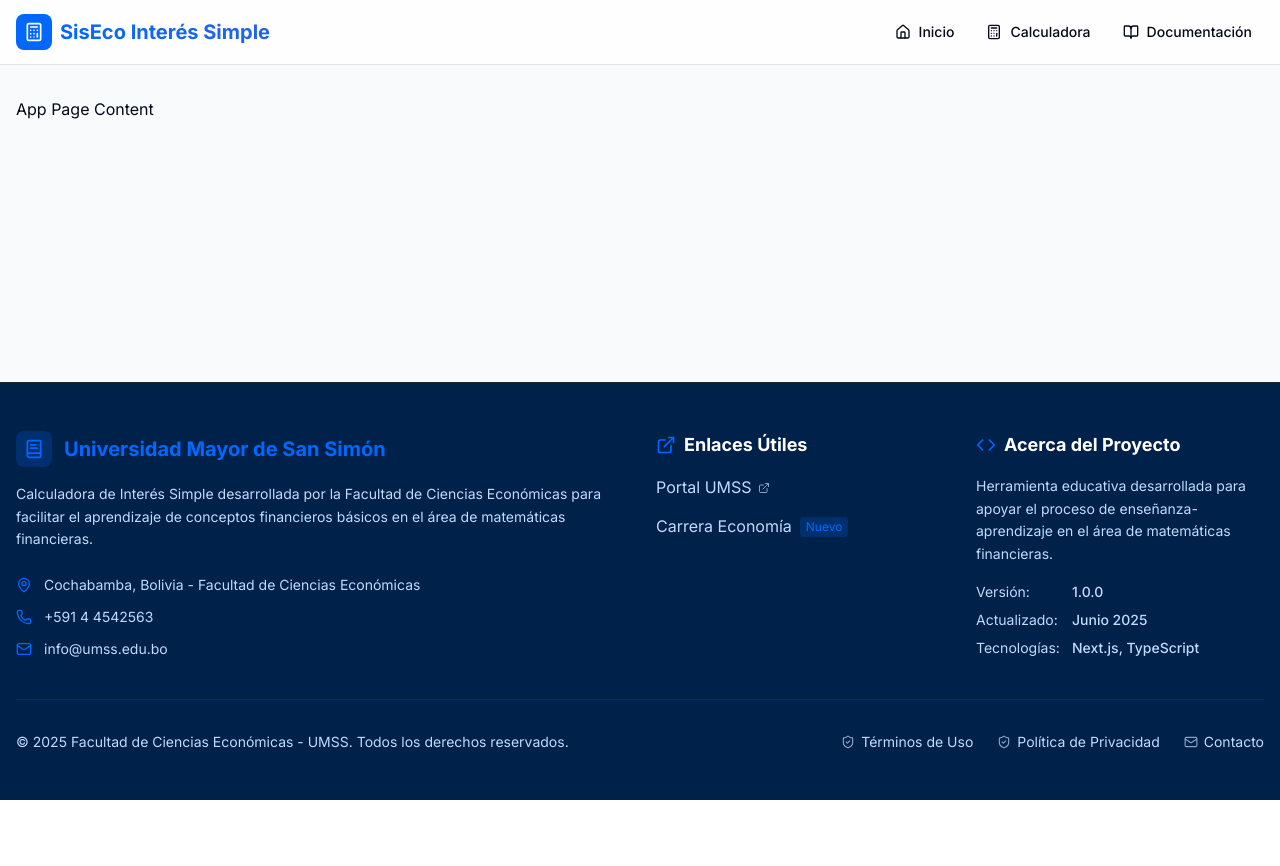
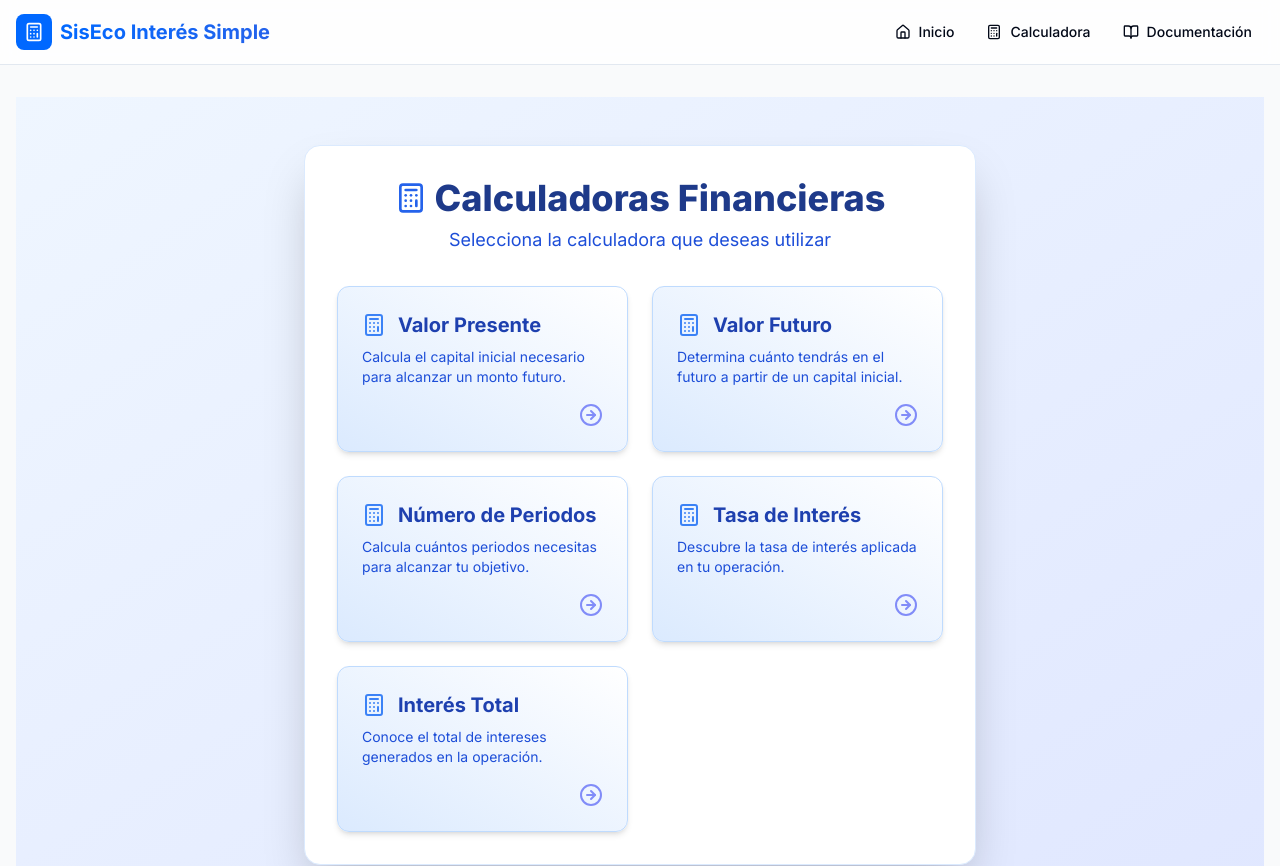
Before and after one commit to Dragonaric/SisEco_InteresSimple, a Next.js app: page /home/calculadora/app in a window 1280 px wide. Shown: the top 866 px of the page. Before the commit the page ends 800 px from the top, so only its background shows below. Built offline with nearby package versions, Linux system fonts and the light colour scheme.

Commit message:
Correccion de la calculadora version 1- funciona correctamente

```diff
--- a/src/app/home/calculadora/app/[variable]/page.tsx
+++ b/src/app/home/calculadora/app/[variable]/page.tsx
@@ -8,7 +8,7 @@ import { FormulaDisplay } from '../../components/calculator/FormulaDisplay';
 import { Button } from '@/components/ui/button';
 import { Card, CardContent, CardHeader, CardTitle } from '@/components/ui/card';
 import { CalculatorVariable } from '../../utils/formulas';
-import { formatCurrency, formatPercent } from '../../utils/formulas';
+//import { formatCurrency, formatPercent } from '../../utils/formulas';
 import { AnimatedPage, AnimatedResult } from '../../components/shared/AnimatedContainer';
 import { InfoTooltip, HelpDialog } from '../../components/shared/Tooltip';
 
@@ -73,12 +73,6 @@ export default function CalculatorPage() {
     getRequiredFields
   } = useInterestCalculation(calculatorVariable);
 
-  const formatResult = (value: number, key: string) => {
-    if (key === 'i') return formatPercent(value);
-    if (['P', 'F', 'I'].includes(key)) return formatCurrency(value);
-    return value.toFixed(2);
-  };
-
   return (
     <AnimatedPage>
       <div className="calculator-container" role="main" aria-label={`Calculadora de ${variableLabels[calculatorVariable]}`}>
@@ -123,6 +117,7 @@ export default function CalculatorPage() {
                   <InputField
                     name={field}
                     label={variableLabels[field as CalculatorVariable]}
+                    type="number"
                     {...getFieldProps(field)}
                   />
                   <InfoTooltip
@@ -164,7 +159,7 @@ export default function CalculatorPage() {
                   title={`Resultado: ${variableLabels[calculatorVariable]}`}
                   results={Object.entries(result.breakdown).reduce((acc, [key, value]) => ({
                     ...acc,
-                    [variableLabels[key as CalculatorVariable]]: formatResult(value as number, key)
+                    [variableLabels[key as CalculatorVariable]]: Number(value)
                   }), {})}
                 />
               )}
--- a/src/app/home/calculadora/app/page.tsx
+++ b/src/app/home/calculadora/app/page.tsx
@@ -1,3 +1,76 @@
-export default function AppPage() {
-  return <div>App Page Content</div>;
+// Página intermedia mejorada para seleccionar calculadora
+'use client';
+
+import Link from 'next/link';
+import { Calculator, ArrowRightCircle } from 'lucide-react';
+
+const calculators = [
+	{
+		key: 'P',
+		label: 'Valor Presente',
+		description:
+			'Calcula el capital inicial necesario para alcanzar un monto futuro.',
+	},
+	{
+		key: 'F',
+		label: 'Valor Futuro',
+		description:
+			'Determina cuánto tendrás en el futuro a partir de un capital inicial.',
+	},
+	{
+		key: 'n',
+		label: 'Número de Periodos',
+		description:
+			'Calcula cuántos periodos necesitas para alcanzar tu objetivo.',
+	},
+	{
+		key: 'i',
+		label: 'Tasa de Interés',
+		description:
+			'Descubre la tasa de interés aplicada en tu operación.',
+	},
+	{
+		key: 'I',
+		label: 'Interés Total',
+		description:
+			'Conoce el total de intereses generados en la operación.',
+	},
+];
+
+export default function CalculadoraSelectorPage() {
+	return (
+		<section className="min-h-screen flex flex-col items-center justify-center bg-gradient-to-br from-blue-50 to-indigo-100 py-12 px-4">
+			<div className="w-full max-w-2xl bg-white rounded-2xl shadow-2xl p-8 border border-blue-100">
+				<h1 className="text-4xl font-extrabold text-center text-blue-900 mb-2 flex items-center justify-center gap-2">
+					<Calculator className="w-8 h-8 text-blue-600" /> Calculadoras
+					Financieras
+				</h1>
+				<p className="text-center text-lg text-blue-700 mb-8">
+					Selecciona la calculadora que deseas utilizar
+				</p>
+				<div className="grid grid-cols-1 sm:grid-cols-2 gap-6">
+					{calculators.map((calc) => (
+						<Link
+							key={calc.key}
+							href={`/home/calculadora/app/${calc.key}`}
+							className="group flex flex-col justify-between h-full rounded-xl border border-blue-200 bg-gradient-to-tr from-blue-100 to-white p-6 shadow-md hover:shadow-xl hover:scale-[1.03] transition-all duration-200"
+						>
+							<div className="flex items-center gap-3 mb-2">
+								<Calculator className="w-6 h-6 text-blue-500 group-hover:text-indigo-600 transition-colors" />
+								<span className="text-xl font-bold text-blue-800 group-hover:text-indigo-700 transition-colors">
+									{calc.label}
+								</span>
+							</div>
+							<p className="text-blue-700 text-sm mb-4 flex-1">
+								{calc.description}
+							</p>
+							<div className="flex justify-end">
+								<ArrowRightCircle className="w-6 h-6 text-indigo-400 group-hover:text-indigo-700 transition-colors" />
+							</div>
+						</Link>
+					))}
+				</div>
+			</div>
+		</section>
+	);
 }
--- a/src/app/home/calculadora/components/calculator/ResultCard.tsx
+++ b/src/app/home/calculadora/components/calculator/ResultCard.tsx
@@ -21,18 +21,33 @@ export function ResultCard({
 }: ResultCardProps) {
   const [copied, setCopied] = useState(false);
 
-  const formatValue = (value: number) => {
+  const formatValue = (key: string, value: number) => {
+    const numValue = typeof value === 'number' ? value : Number(value);
+    if (isNaN(numValue)) return '-';
+    if (key.toLowerCase().includes('interés') || key.toLowerCase().includes('tasa')) {
+      // Para tasa de interés
+      return new Intl.NumberFormat('es-BO', {
+        style: 'percent',
+        minimumFractionDigits: 2,
+        maximumFractionDigits: 2
+      }).format(numValue);
+    }
+    if (key.toLowerCase().includes('periodo')) {
+      // Para número de periodos
+      return numValue.toFixed(2);
+    }
+    // Para P, F, I (valores monetarios)
     return new Intl.NumberFormat('es-BO', {
       style: 'currency',
       currency: 'BOB',
       minimumFractionDigits: 2,
       maximumFractionDigits: 2
-    }).format(value);
+    }).format(numValue);
   };
 
   const handleCopy = () => {
     const text = Object.entries(results)
-      .map(([key, value]) => `${key}: ${formatValue(value)}`)
+      .map(([key, value]) => `${key}: ${formatValue(key, value)}`)
       .join('\n');
 
     navigator.clipboard.writeText(text);
@@ -76,7 +91,7 @@ export function ResultCard({
                 {key}
               </span>
               <Badge variant="outline" className="text-lg font-mono">
-                {formatValue(value)}
+                {formatValue(key, value)}
               </Badge>
             </div>
           ))}
--- a/src/app/home/calculadora/hooks/useInterestCalculation.ts
+++ b/src/app/home/calculadora/hooks/useInterestCalculation.ts
@@ -28,25 +28,26 @@ export function useInterestCalculation(variable: CalculatorVariable) {
 
     Object.entries(validators).forEach(([field, rules]) => {
       const value = values[field];
-
-      if (rules.required && !value) {
+      // Validar campo requerido
+      if (rules.required && (value === undefined || value === null || value.trim() === '')) {
         errors.push(`El campo ${field} es requerido`);
         return;
       }
-
+      // Validar que sea un número válido
+      if (value && isNaN(Number(value))) {
+        errors.push(`El campo ${field} debe ser un número válido`);
+        return;
+      }
       if (value) {
         const numValue = Number(value);
-
         if (rules.min !== undefined && numValue < rules.min) {
           errors.push(rules.message || `El valor mínimo para ${field} es ${rules.min}`);
         }
-
         if (rules.max !== undefined && numValue > rules.max) {
           errors.push(rules.message || `El valor máximo para ${field} es ${rules.max}`);
         }
       }
     });
-
     return errors;
   }, [variable]);
 
--- a/src/components/layout/Footer.tsx
+++ b/src/components/layout/Footer.tsx
@@ -1,7 +1,7 @@
 // components/layout/Footer.tsx
 'use client'
 
-import { Mail, Phone, MapPin, ExternalLink, BookText, Code, ShieldCheck } from 'lucide-react'
+import { Mail, MapPin, ExternalLink, BookText, Code, ShieldCheck } from 'lucide-react'
 import Link from 'next/link'
 
 export function Footer() {
@@ -23,26 +23,21 @@ export function Footer() {
               </h3>
             </div>
             <p className="text-blue-200 mb-6 text-sm leading-relaxed">
-              Calculadora de Interés Simple desarrollada por la Facultad de Ciencias Económicas
-              para facilitar el aprendizaje de conceptos financieros básicos en el área de
+              Calculadora de Interés Simple desarrollada por la Facultad de Tecnología para facilitar el aprendizaje de conceptos financieros básicos en el área de
               matemáticas financieras.
             </p>
             <div className="space-y-3 text-sm text-blue-200">
               <div className="flex items-start space-x-3">
                 <MapPin className="w-4 h-4 mt-0.5 flex-shrink-0 text-primary" />
-                <span>Cochabamba, Bolivia - Facultad de Ciencias Económicas</span>
-              </div>
-              <div className="flex items-center space-x-3">
-                <Phone className="w-4 h-4 text-primary" />
-                <span>+591 4 4542563</span>
+                <span>Cochabamba, Bolivia - Facultad de Tecnología</span>
               </div>
               <div className="flex items-center space-x-3">
                 <Mail className="w-4 h-4 text-primary" />
                 <a
-                  href="mailto:info@umss.edu.bo"
+                  href="mailto:franklinemanuelcapo@gmail.com"
                   className="hover:text-white transition-colors"
                 >
-                  info@umss.edu.bo
+                  franklinemanuelcapo@gmail.com
                 </a>
               </div>
             </div>
@@ -62,7 +57,7 @@ export function Footer() {
                   external: true
                 },
                 {
-                  name: 'Carrera Economía',
+                  name: 'Carrera de Ingenieria de sistemas',
                   href: 'https://www.fce.umss.edu.bo/webpage/',
                   badge: 'Nuevo'
                 }
@@ -114,6 +109,14 @@ export function Footer() {
                 <span className="w-24">Tecnologías:</span>
                 <span className="font-medium">Next.js, TypeScript</span>
               </div>
+              <div className="flex items-center">
+                <span className="w-24">Responsable del código:</span>
+                <span className="font-medium">Grupo 1 del Sistemas Económico</span>
+              </div>
+              <div className="flex items-center">
+                <span className="w-24">Responsable directo:</span>
+                <span className="font-medium">Franklin Emanuel Garcia Gomez</span>
+              </div>
             </div>
           </div>
         </div>
--- a/src/components/layout/Header.tsx
+++ b/src/components/layout/Header.tsx
@@ -16,7 +16,7 @@ const navigationItems = [
 	},
 	{
 		name: 'Calculadora',
-		href: '/home/calculadora/app/P',
+		href: '/home/calculadora/app',
 		icon: Calculator,
 		description: 'Calcula diferentes variables del interés simple'
 	},
```
Also changed, not shown: src/app/home/calculadora/utils/formulas.ts (+25 -5 lines), src/app/home/calculadora/app/README.md (added).
